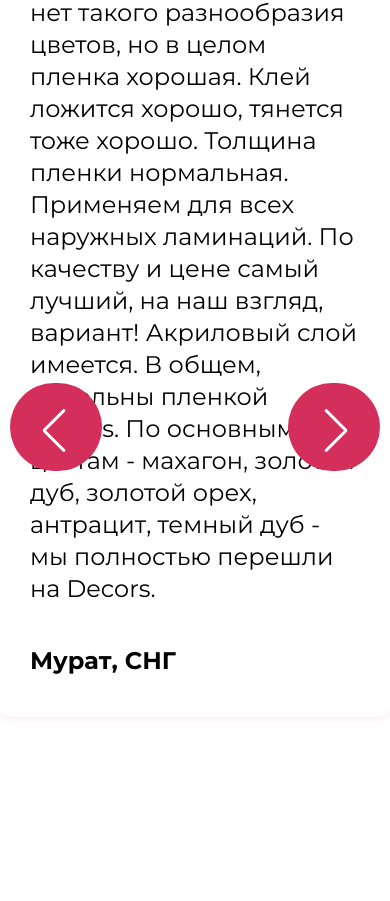
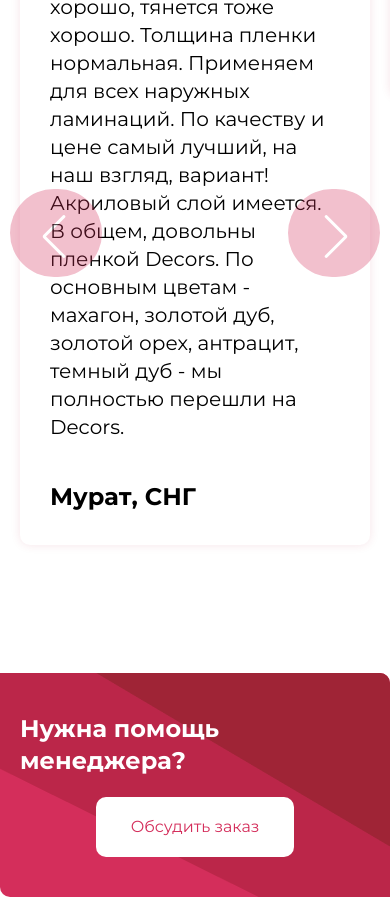
Before and after one commit to boburNasimovich/Decors, a React (Vite) app: page / in a window 390 px wide. Shown: the part 5443-6344 px from the top of the page. Built offline with nearby package versions, Linux system fonts and the light colour scheme.

Commit message:
responsive replace

```diff
--- a/src/components/Carusel.jsx
+++ b/src/components/Carusel.jsx
@@ -15,7 +15,7 @@
   return (
     <>
       <h2 className='text-3xl font-bold text-center lg:py-10 sm:py-7 py-4'>Отзывы клиентов</h2>
-      <Swiper modules={[Navigation]} className="mySwiper w-full max-w-7xl mx-auto"
+      <Swiper modules={[Navigation]} className="mySwiper w-full max-w-7xl mx-auto px-5"
         navigation={{
           nextEl: '.swiper-button-next',
           prevEl: '.swiper-button-prev',
@@ -31,36 +31,36 @@
         slidesPerView={1}
         spaceBetween={20}
       >
-        <div className="swiper-button-next pr-11 pl-12 pt-12 pb-10 rounded-full bg-[#D42E5B] hover:bg-[#9F2436]"></div>
-        <div className="swiper-button-prev pr-12 pl-11 pt-12 pb-10  rounded-full bg-[#D42E5B] hover:bg-[#9F2436]"></div>
+        <div className="swiper-button-next pr-11 pl-12 pt-12 pb-10 opacity-30 rounded-full bg-[#D42E5B] hover:bg-[#9F2436]"></div>
+        <div className="swiper-button-prev pr-12 pl-11 pt-12 pb-10  rounded-full opacity-30 bg-[#D42E5B] hover:bg-[#9F2436]"></div>
         <SwiperSlide>
-          <div className='w-full max-w-[609px] flex flex-col text-start space-y-10 px-[30px] py-[40px] my-20 rounded-[10px] swiperContainer'>
-            <p className='text-2xl'>- Используем пленку Decors уже почти год. По качеству ничем не хуже других пленок. Конечно, нет такого разнообразия цветов, но в целом пленка хорошая. Клей ложится хорошо, тянется тоже хорошо. Толщина пленки нормальная. Применяем для всех наружных ламинаций. По качеству и цене самый лучший, на наш взгляд, вариант! Акриловый слой имеется. В общем, довольны пленкой Decors. По основным цветам - махагон, золотой дуб, золотой орех, антрацит, темный дуб - мы полностью перешли на Decors.</p>
+          <div className='w-full max-w-[609px] flex flex-col text-start space-y-10 px-[30px] sm:py-[30px] py-8 lg:py-[40px] sm:my-10 my-4 lg:my-20 rounded-[10px] swiperContainer'>
+            <p className='sm:text-2xl text-xl lg:text-2xl'>- Используем пленку Decors уже почти год. По качеству ничем не хуже других пленок. Конечно, нет такого разнообразия цветов, но в целом пленка хорошая. Клей ложится хорошо, тянется тоже хорошо. Толщина пленки нормальная. Применяем для всех наружных ламинаций. По качеству и цене самый лучший, на наш взгляд, вариант! Акриловый слой имеется. В общем, довольны пленкой Decors. По основным цветам - махагон, золотой дуб, золотой орех, антрацит, темный дуб - мы полностью перешли на Decors.</p>
             <p className='font-bold text-2xl'>Мурат, СНГ</p>
           </div>
         </SwiperSlide>
         <SwiperSlide>
-          <div className='w-full max-w-[609px] flex flex-col text-start space-y-10 px-[30px] py-[60px] my-20 rounded-[10px] swiperContainer'>
-            <p className='text-2xl'>- Мы работаем больше 15 лет с разными пленками. Сейчас работаем с пленкой Decors.
+          <div className='w-full max-w-[609px] flex flex-col text-start space-y-10 px-[30px] sm:py-[30px] py-8 lg:py-[60px] sm:my-10 my-4 lg:my-20 rounded-[10px] swiperContainer'>
+            <p className='sm:text-2xl text-xl lg:text-2xl'>- Мы работаем больше 15 лет с разными пленками. Сейчас работаем с пленкой Decors.
               Очень довольны качеством товара. Спасибо производителю!</p>
             <p className='font-bold text-2xl'>Анвар, Россия</p>
           </div>
         </SwiperSlide>
         <SwiperSlide>
-          <div className='w-full max-w-[609px] flex flex-col text-start space-y-10 px-[30px] py-[60px] my-20 rounded-[10px] swiperContainer'>
-            <p className='text-2xl'>- Берем пленку Decors с 2018 года. За это время пленка зарекомендовала себя наилучшим образом. Очень радует акриловый слой и конечно наличие сертификата RAL. Доступная цена делает пленку очень конкурентоспособной. Цветовая гамма не очень большая, но радуют цвета антрацит и темный дуб, т.к. это основные цвета. Очень не хватает цвета «каштан» в палитре.</p>
+          <div className='w-full max-w-[609px] flex flex-col text-start space-y-10 px-[30px] sm:py-[30px] py-8 lg:py-[60px] sm:my-10 my-4 lg:my-20 rounded-[10px] swiperContainer'>
+            <p className='sm:text-2xl text-xl lg:text-2xl'>- Берем пленку Decors с 2018 года. За это время пленка зарекомендовала себя наилучшим образом. Очень радует акриловый слой и конечно наличие сертификата RAL. Доступная цена делает пленку очень конкурентоспособной. Цветовая гамма не очень большая, но радуют цвета антрацит и темный дуб, т.к. это основные цвета. Очень не хватает цвета «каштан» в палитре.</p>
             <p className='font-bold text-2xl'>Виталий, Россия</p>
           </div>
         </SwiperSlide>
         <SwiperSlide>
-          <div className='w-full max-w-[609px] flex flex-col text-start space-y-10 px-[30px] py-[60px] my-20 rounded-[10px] swiperContainer'>
-            <p className='text-2xl'>Андрей, СНГ- Неплохая пленка, работаем полгода, нареканий от потребителей нашей продукции нет. Спасибо.</p>
+          <div className='w-full max-w-[609px] flex flex-col text-start space-y-10 px-[30px] sm:py-[30px] py-8 lg:py-[60px] sm:my-10 my-4 lg:my-20 rounded-[10px] swiperContainer'>
+            <p className='sm:text-2xl text-xl lg:text-2xl'>Андрей, СНГ- Неплохая пленка, работаем полгода, нареканий от потребителей нашей продукции нет. Спасибо.</p>
             <p className='font-bold text-2xl'>Валерий, Россия</p>
           </div>
         </SwiperSlide>
         <SwiperSlide>
-          <div className='w-full max-w-[609px] flex flex-col text-start space-y-10 px-[30px] py-[60px] my-20 rounded-[10px] swiperContainer'>
-            <p className='text-2xl'>- Работаем с Decors не первый год, за все время работы не было ни одного отрицательного отзыва. Благодарим компанию за быстрое реагирование на заказ, доставку всегда в оговоренные сроки, вежливое отношение к клиентам, хорошее качество продукции. Пленка для ламинации профиля Decors имеет яркий цвет, приятный внешний вид, мягкую основу, обладает морозоустойчивостью и высокой теплостойкостью, не меняет своих цветовых свойств при изменении погодных факторов. Работать с ламинационной пленкой Decors одно удовольствие. Спасибо вам за отличную работу, успехов и процветания вашей компании.</p>
+          <div className='w-full max-w-[609px] flex flex-col text-start space-y-10 px-[30px] sm:py-[30px] py-8 lg:py-[60px] sm:my-10 my-4 lg:my-20 rounded-[10px] swiperContainer'>
+            <p className='sm:text-2xl text-xl lg:text-2xl'>- Работаем с Decors не первый год, за все время работы не было ни одного отрицательного отзыва. Благодарим компанию за быстрое реагирование на заказ, доставку всегда в оговоренные сроки, вежливое отношение к клиентам, хорошее качество продукции. Пленка для ламинации профиля Decors имеет яркий цвет, приятный внешний вид, мягкую основу, обладает морозоустойчивостью и высокой теплостойкостью, не меняет своих цветовых свойств при изменении погодных факторов. Работать с ламинационной пленкой Decors одно удовольствие. Спасибо вам за отличную работу, успехов и процветания вашей компании.</p>
             <p className='font-bold text-2xl'>Андрей, СНГ</p>
           </div>
         </SwiperSlide>
--- a/src/components/Novosti.jsx
+++ b/src/components/Novosti.jsx
@@ -5,7 +5,7 @@
 
 const Novosti = () => {
     return (
-        <div className='w-full max-w-7xl mx-auto py-[60px] space-y-10'>
+        <div className='w-full max-w-7xl mx-auto sm:py-[40px] py-7 lg:py-[60px] sm:sapce-y-7 space-y-3 lg:space-y-10'>
             <h2 className='text-3xl font-bold text-center'>Новости</h2>
             <div className='flex justify-between lg:flex-row sm:flex-col flex-col items-center sm:space-y-12 space-y-12 lg:space-y-0'>
                 <div className='w-full max-w-[393px]'>
--- a/src/components/ObsudidZakaz.jsx
+++ b/src/components/ObsudidZakaz.jsx
@@ -4,8 +4,8 @@
 const ObsudidZakaz = () => {
     return (
         <div className='obs-container w-full max-w-7xl mx-auto rounded-[10px]'>
-            <div className="obs-containerb py-[94px] flex justify-around px-12">
-                <h2 className='text-3xl font-bold text-white'>Нужна помощь менеджера?</h2>
+            <div className="obs-containerb sm:py-[50px] py-10 space-y-5 lg:space-y-0 sm:space-y-0 items-center lg:py-[94px] flex justify-around px-5 lg:flex-row sm:flex-row flex-col">
+                <h2 className='sm:text-3xl text-2xl lg:text-3xl font-bold text-white'>Нужна помощь менеджера?</h2>
                 <Link to={'obsudid-zakaz'} className='text-[#D42E5B] px-[35px] py-[18px] bg-white hover:text-[#9F2436] rounded-[10px]'>Обсудить заказ</Link>
             </div>
         </div>
--- a/src/pages/Sertifikati.jsx
+++ b/src/pages/Sertifikati.jsx
@@ -5,11 +5,11 @@
     return (
         <div className='w-full max-w-7xl mx-auto pt-[15px] pb-[60px] px-5'>
             <h2 className='text-4xl font-bold py-[7px]'>Сертификаты</h2>
-            <div className='pt-5 space-y-7'>
+            <div className='pt-5 sm:space-y-7 space-y-3 lg:space-y-7'>
                 {sertifikati.map((sertifikat) => {
                     return (
                         <div key={sertifikat.id}>
-                            <h2 className='produksiya-link text-2xl font-bold py-5'>{sertifikat.name}</h2>
+                            <h2 className='produksiya-link sm:text-2xl text-xl lg:text-2xl font-bold py-5'>{sertifikat.name}</h2>
                             <a className='px-5 py-2.5 rounded-[10px] bg-[#D42E5B] text-white font-normal ml-5' href="dna.svg" download={"sertifikat"}>Скачать {sertifikat.filename}</a>
                         </div>
                     )
```
